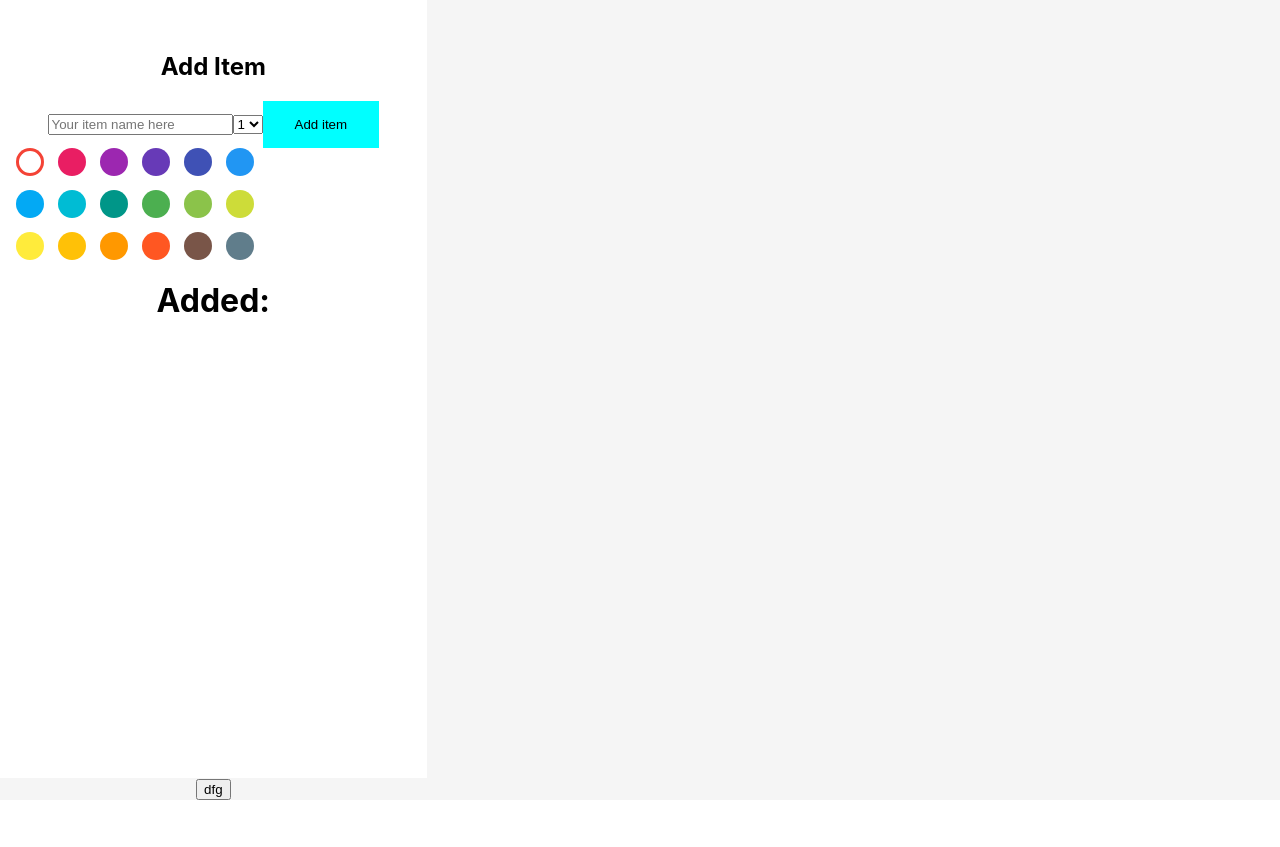
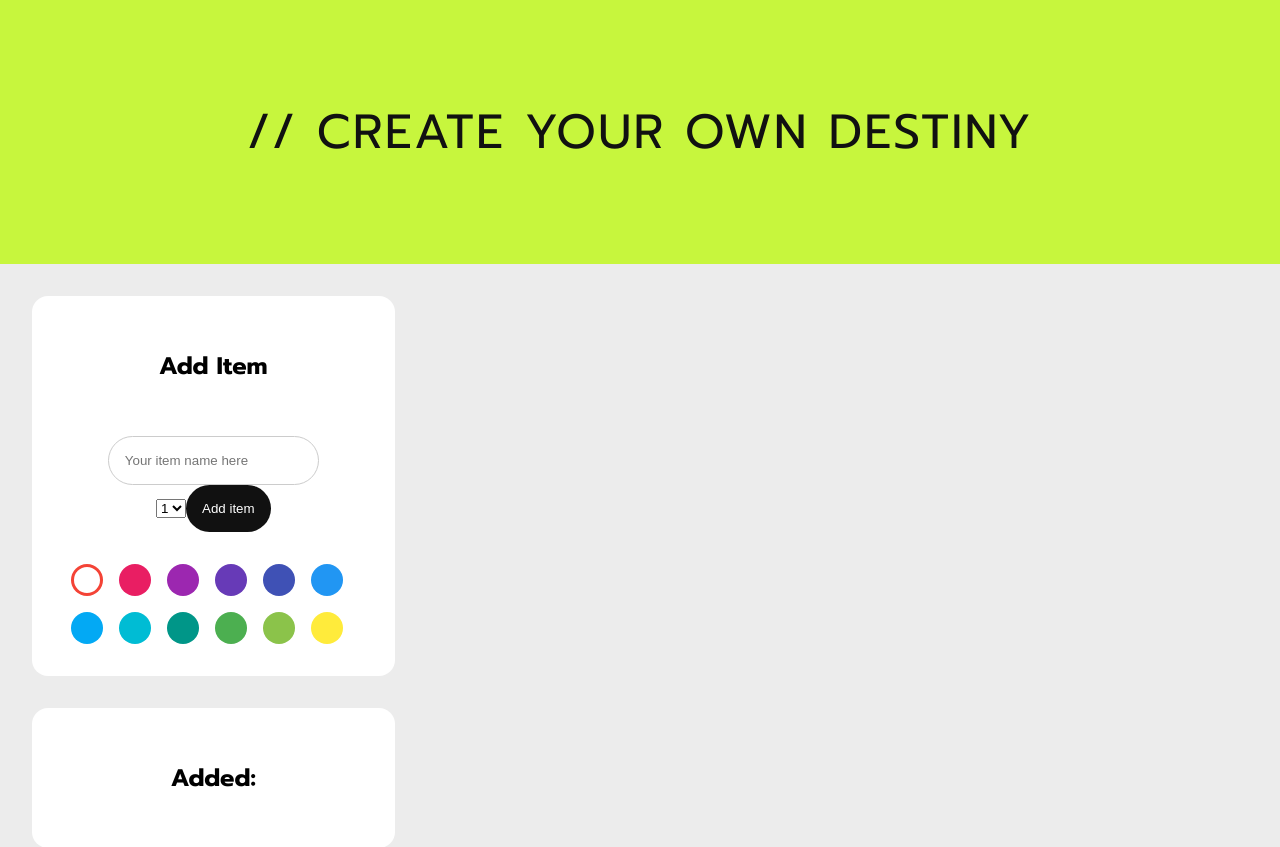
Before and after one commit to cirocki/Fortune-Wheel, a React (Create React App) app: page / in a window 1280 px wide. Shown: the top 847 px of the page. Before the commit the page ends 800 px from the top, so only its background shows below. Built offline with nearby package versions, Linux system fonts and the light colour scheme.

Commit message:
more styling

```diff
--- a/src/App.css
+++ b/src/App.css
@@ -1,3 +1,10 @@
+@import url('https://fonts.googleapis.com/css?family=Prompt:400,500,600,700&display=swap');
+
+body {
+  font-family: 'Prompt', sans-serif;
+  background: #ececec;
+}
+
 .App {
   text-align: center;
 }
--- a/src/App.js
+++ b/src/App.js
@@ -5,17 +5,18 @@ import styled from "styled-components";
 import Sidebar from "./components/Sidebar";
 import Wheel from "./components/Wheel";
 import ItemContextProvider from "./contexts/ItemContext";
+import Header from "./components/Header";
 
 const StyledMainWrapper = styled.main`
   display: grid;
   grid-template-columns: 1fr 2fr;
   min-height: 100vh;
-  background: #f5f5f5;
 `;
 
 function App() {
   return (
     <div className="App">
+      <Header />
       <StyledMainWrapper>
         <ItemContextProvider>
           <Sidebar />
--- a/src/components/AddItem.js
+++ b/src/components/AddItem.js
@@ -5,20 +5,60 @@ import { CirclePicker } from "react-color";
 
 const StyledBtn = styled.button`
   padding: 1rem 2rem;
+  background: #111;
+  color: #fff;
   border: none;
-  background: cyan;
+  padding: 1rem;
+  border-radius: 5rem;
   cursor: pointer;
+`;
+
+const StyledAddDiv = styled.div`
+  background: #fff;
+  padding: 2rem;
+  border-radius: 1rem;
+  display: flex;
+  align-items: center;
+  flex-direction: column;
+`;
+
+const StyledForm = styled.form`
+  padding: 2rem;
+`;
+const StyledInput = styled.input`
+  background: #fff;
+  padding: 1rem;
+  border-radius: 5rem;
+  border: 1px solid #ccc;
 `;
 
 export default function AddItem() {
   const { item, addItem, editItem, color, handleColorChange } = useContext(
     ItemContext
   );
+  let myColors = [
+    "#f44336",
+    "#e91e63",
+    "#9c27b0",
+    "#673ab7",
+    "#3f51b5",
+    "#2196f3",
+    "#03a9f4",
+    "#00bcd4",
+    "#009688",
+    "#4caf50",
+    "#8bc34a",
+    "#ffeb3b"
+  ];
   return (
-    <div>
+    <StyledAddDiv>
       <h2>Add Item</h2>
-      <form action="submit" onSubmit={addItem}>
-        <input type="text" name="item" placeholder="Your item name here" />
+      <StyledForm action="submit" onSubmit={addItem}>
+        <StyledInput
+          type="text"
+          name="item"
+          placeholder="Your item name here"
+        />
         <select>
           <option value="1">1</option>
           <option value="2">2</option>
@@ -27,8 +67,15 @@ export default function AddItem() {
           <option value="5">5</option>
         </select>
         <StyledBtn type="submit">Add item</StyledBtn>
-      </form>
-      <CirclePicker onChangeComplete={handleColorChange} color={color} />
-    </div>
+      </StyledForm>
+      <CirclePicker
+        onChangeComplete={handleColorChange}
+        color={color}
+        circleSize={32}
+        circleSpacing={16}
+        width={300}
+        colors={myColors}
+      />
+    </StyledAddDiv>
   );
 }
--- /dev/null
+++ b/src/components/Header.js
@@ -0,0 +1,27 @@
+import React from "react";
+import styled from "styled-components";
+
+const StyledHeader = styled.header`
+  background: #c7f63d;
+`;
+const StyledContent = styled.div`
+  padding: 2rem;
+`;
+const StyledTitle = styled.h1`
+  color: #111;
+
+  font-size: 3rem;
+  font-weight: 400;
+  letter-spacing: 2px;
+  padding: 2rem;
+`;
+
+export default function Header() {
+  return (
+    <StyledHeader>
+      <StyledContent>
+        <StyledTitle>// CREATE YOUR OWN DESTINY</StyledTitle>
+      </StyledContent>
+    </StyledHeader>
+  );
+}
--- a/src/components/ItemsList.js
+++ b/src/components/ItemsList.js
@@ -1,21 +1,36 @@
 import React, { useContext } from "react";
 import { ItemContext } from "../contexts/ItemContext";
+import styled from "styled-components";
+
+const StyledItemsWrapper = styled.div`
+  padding: 2rem;
+  margin-top: 2rem;
+  background: #fff;
+  border-radius: 1rem;
+`;
+
+const StyledItem = styled.div`
+  border-radius: 1rem;
+  display: grid;
+  grid-template-columns: 3fr 1fr 1fr;
+`;
 
 export default function ItemsList() {
   const { item, editItem, removeItem, color, handleColorChange } = useContext(
     ItemContext
   );
   return (
-    <div>
-      <h1>Added:</h1>
+    <StyledItemsWrapper>
+      <h2>Added:</h2>
       {item.map(el => (
-        <div key={el.id} style={{ background: el.background }}>
+        <StyledItem key={el.id} style={{ background: el.background }}>
           <h1>{el.item}</h1>
           <p>{el.times}</p>
-          <p>{el.background}</p>
-          <button onClick={() => removeItem(el.id)}>remove</button>
-        </div>
+          <div>
+            <button onClick={() => removeItem(el.id)}>remove</button>
+          </div>
+        </StyledItem>
       ))}
-    </div>
+    </StyledItemsWrapper>
   );
 }
--- a/src/components/Sidebar.js
+++ b/src/components/Sidebar.js
@@ -4,8 +4,7 @@ import AddItem from "./AddItem";
 import ItemsList from "./ItemsList";
 
 const StyledSidebar = styled.div`
-  padding: 2rem 1rem;
-  background: #fff;
+  padding: 2rem;
 `;
 
 export default function Sidebar() {
```
